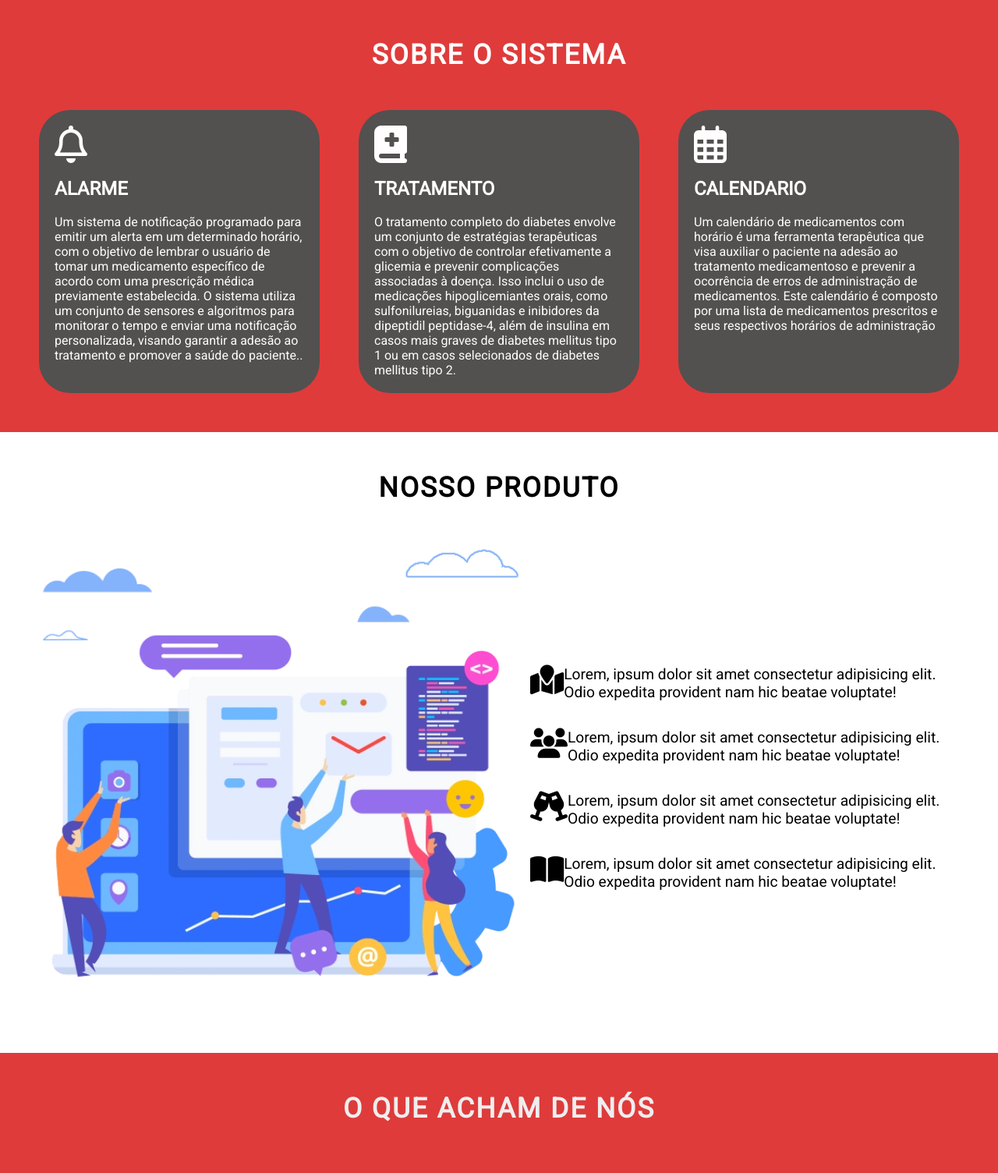
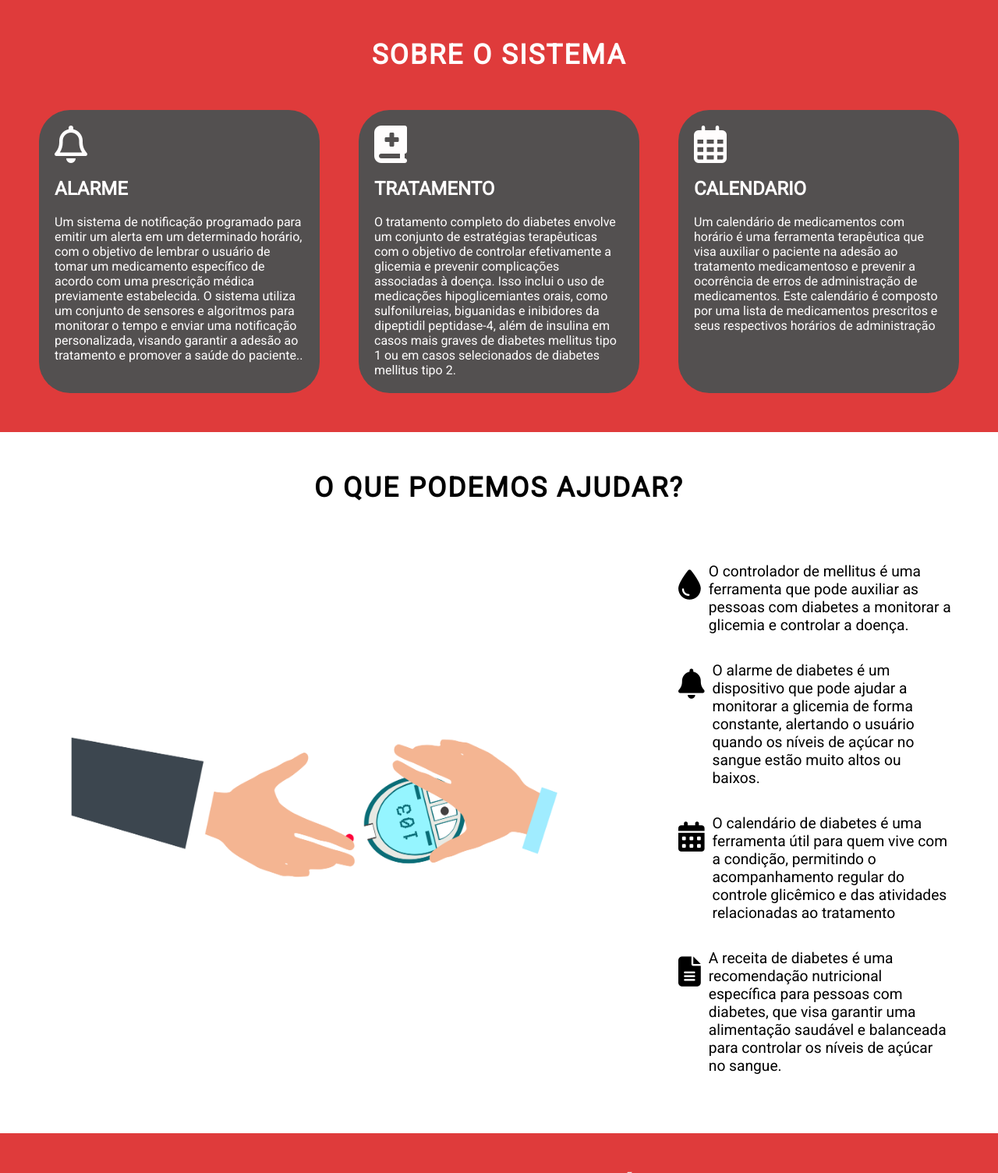
Before and after one commit to guisantosdesenvolvedor/Site-Responsivo-gsa, a PHP site: page / in a window 1280 px wide. Shown: the part 1115-2619 px from the top of the page at 78% size. Run offline with PHP 8.4, Linux system fonts and the light colour scheme; some libraries are stand-ins or nearby versions.

Commit message:
fim do sites versão 1.0.0

```diff
--- a/css/style.css
+++ b/css/style.css
@@ -165,6 +165,10 @@ li a {
     align-items: center;
 }
 
+#product-container img{
+    width: 800px;
+    height: 600px;
+}
 #items {
     width: 650px;
 }
@@ -174,6 +178,9 @@ li a {
     padding: 10px;
     margin: 15px 0;
     font-size: 1.2rem;
+}
+#items .item i{
+    padding: 10px;
 }
 
 /* Testimonials */
--- a/index.php
+++ b/index.php
@@ -68,29 +68,25 @@
     </section>
 
     <section id="product">
-        <div class="headline">Nosso produto</div>
+        <div class="headline">O que podemos ajudar?</div>
         <div id="product-container">
-            <img src="img/logotst.webp" alt="">
+            <img src="img/diabetes-measuremen-device-free-png.webp" alt="">
             <div id="items">
                 <div class="item">
-                    <i class="fas fa-map-marked fa-2x color-primary"></i> <!--Botstrap das  imagens-->
-                    <p>Lorem, ipsum dolor sit amet consectetur adipisicing elit. Odio expedita provident nam hic beatae
-                        voluptate!</p>
+                    <i class="fas fa-tint fa-2x color-primary"></i> <!--Botstrap das  imagens-->
+                    <p>O controlador de mellitus é uma ferramenta que pode auxiliar as pessoas com diabetes a monitorar a glicemia e controlar a doença.</p>
                 </div>
                 <div class="item">
-                    <i class="fas fa-users fa-2x color-primary"></i> <!--Botstrap das  imagens-->
-                    <p>Lorem, ipsum dolor sit amet consectetur adipisicing elit. Odio expedita provident nam hic beatae
-                        voluptate!</p>
+                    <i class="fas fa-bell fa-2x color-primary"></i> <!--Botstrap das  imagens-->
+                    <p>O alarme de diabetes é um dispositivo que pode ajudar a monitorar a glicemia de forma constante, alertando o usuário quando os níveis de açúcar no sangue estão muito altos ou baixos.</p>
                 </div>
                 <div class="item">
-                    <i class="fas fa-glass-cheers fa-2x color-primary"></i> <!--Botstrap das  imagens-->
-                    <p>Lorem, ipsum dolor sit amet consectetur adipisicing elit. Odio expedita provident nam hic beatae
-                        voluptate!</p>
+                    <i class="fas fa-calendar-alt fa-2x color-primary"></i> <!--Botstrap das  imagens-->
+                    <p>O calendário de diabetes é uma ferramenta útil para quem vive com a condição, permitindo o acompanhamento regular do controle glicêmico e das atividades relacionadas ao tratamento</p>
                 </div>
                 <div class="item">
-                    <i class="fas fa-book-open fa-2x"></i> <!--Botstrap das  imagens-->
-                    <p>Lorem, ipsum dolor sit amet consectetur adipisicing elit. Odio expedita provident nam hic beatae
-                        voluptate!</p>
+                    <i class="fas fa-file-alt fa-2x"></i> <!--Botstrap das  imagens-->
+                    <p>A receita de diabetes é uma recomendação nutricional específica para pessoas com diabetes, que visa garantir uma alimentação saudável e balanceada para controlar os níveis de açúcar no sangue.</p>
                 </div>
             </div>
         </div>
```
Also changed, not shown: img/diabetes-measuremen-device-free-png.webp (added).
